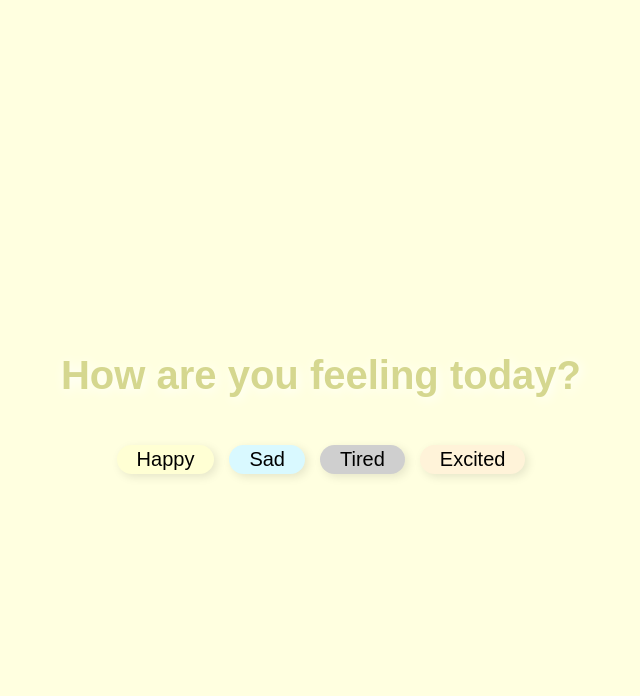
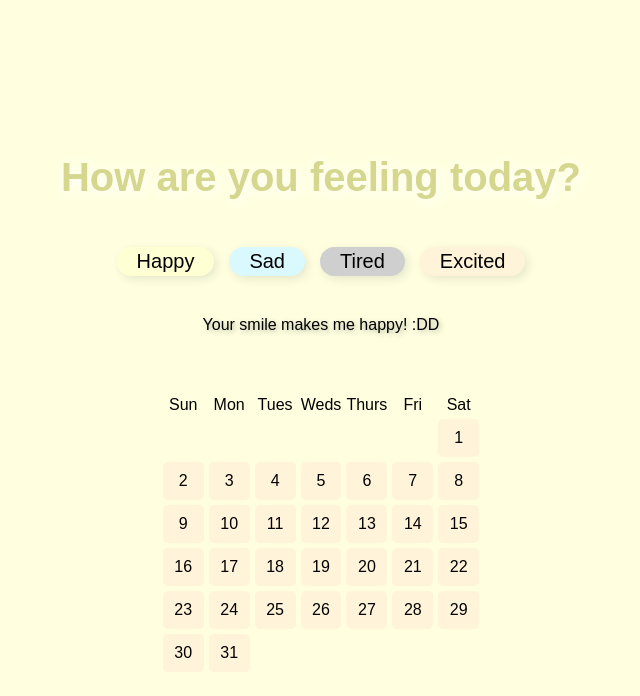
Before and after one commit to kwilque/mood-tracker, a plain HTML site: page index.html in a window 1280 px wide. Both pictures are taken after a click on the button "Happy". Shown: the whole page, without its empty margins (319-959 px from the left). Drawn offline with Linux system fonts and the light colour scheme; a web font is replaced by a local one.

Commit message:
Add files via upload

```diff
--- a/index.html
+++ b/index.html
@@ -22,29 +22,6 @@
                 margin: 0;
                 background:  #f0c4c4;
             }
-            /*.sparkle{
-                position: absolute;
-                width: 10px;
-                height:10px;
-                background:white;
-                transform: rotate(45deg);
-                border-radius: 50%;
-                box-shadow:0 0 10px white, 0 0 20px rgba(255,255,255,0,8);
-                opacity: 0.8;
-                animation: sparkle-animation 3s ease-in-out infinite, floaty-motion 5s ease-in-out infinite;
-            }
-            @keyframes sparkle-animation{
-                0% {transform: scale(1) rotate(45deg); opacity: 1;}
-                50% {transform: scale(1.5) rotate(45deg); opacity: 0.6;}
-                100% {transform: scale(1) rotate(45deg); opacity:0;}
-            }
-            @keyframes floaty-motion{
-                0% {transform: translate(0, 0) rotate(45deg);}
-                25% {transform: translate(-10px, -15px) rotate(50deg);}
-                50% {transform: translate(10px, 5px) rotate(40deg);}
-                75% {transform: translate(-5px, 10px) rotate(55deg);}
-                100% {transform: translate(0, 0) rotate(45deg);}
-            } */
             .container{
                 display:flex;
                 flex-direction:column;
@@ -73,7 +50,6 @@
                 padding: 3px 20px;
                 font-size: 20px;
                 font-family: "Minecraftia", sans-serif;
-                /* font-weight: bold; */
                 border: none;
                 border-radius: 20px;
                 transition: all 0.3s ease-out;
@@ -89,7 +65,35 @@
                 transform: scale(1) translateY(3px);
                 box-shadow: 2px 2px 0px rgba(0, 0, 0, 0.2);
             }
-
+            .message {
+                font-size: 1rem;
+                margin-top: 20px;
+                color: black;
+                text-shadow: 2px 2px 5px rgba(0,0,0,0.3);
+                min-height:40px;
+                opacity: 0;
+                transition: opacity 0.5s ease-out;
+            }
+            .calendar {
+                display: grid;
+                grid-template-columns: repeat(7,1fr);
+                grid-gap: 5px;
+                margin-top:20px;
+            }
+            .calendar-day{
+                padding: 10px;
+                background-color: #fff3d9;
+                border-radius:5px;
+                cursor: pointer;
+                text-align: center;
+                transition: background-color 0.3s;
+            }
+            .calendar-day:hover{
+                background-color: #fff0b3;
+            }
+            .calendar-day.selected{
+                background-color: #ffe2b1;
+            }
         </style>
 </head>
 <body>
@@ -101,25 +105,99 @@
             <button class = "mood-button" onclick="changeMood('tired')" style="background: #cfcfcf;"> Tired</button>
             <button class = "mood-button" onclick="changeMood('excited')" style="background: #fff3d9;"> Excited</button>
         </div>
+        <div class="message" id ="message"></div>
+        <div id="calendar" class="calendar"></div>
     </div>
     <script>
-        /*
-        function createSparkle(){
-            const sparkle = document.createElement("div");
-            sparkle.classList.add("sparkle");
+        function generateCalendar() {
+                const now = new Date();
+                const month = now.getMonth();
+                const year = now.getFullYear();
+                const firstDay = new Date(year,month,1).getDay();
+                const daysInMonth = new Date(year,month + 1, 0).getDate();
 
-            sparkle.style.left = `${Math.random()*window.innerWidth}px`;
-            sparkle.style.top = `${Math.random()*window.innerHeight}px`;
+                const calendarContainer = document.getElementById("calendar");
+                calendarContainer.innerHTML = ''
 
-            document.body.appendChild(sparkle);
+                const daysOfWeek = ["Sun", "Mon", "Tues", "Weds", "Thurs", "Fri", "Sat"];
+                for (let day of daysOfWeek) {
+                    const dayCell = document.createElement("div");
+                    dayCell.textContent = day;
+                    calendarContainer.appendChild(dayCell);
+                }
 
-            setTimeout(() => {
-                sparkle.remove();
-            }, 1500);
+                for (let i = 0; i < firstDay; i++) {
+                    const blankCell = document.createElement("div");
+                    calendarContainer.appendChild(blankCell);
+                }
 
+                let savedMoods = JSON.parse(localStorage.getItem('moods')) || {};
+
+                for (let i = 1; i <= daysInMonth; i++) {
+                    const dayCell = document.createElement("div");
+                    dayCell.classList.add("calendar-day");
+                    dayCell.textContent = i;
+
+                    if (savedMoods[i]) {
+                        dayCell.style.backgroundColor = getMoodColor(savedMoods[i]);
+                    }
+
+                    dayCell.addEventListener("click", function() {
+                        selectDay(i);
+                    });
+                    calendarContainer.appendChild(dayCell);
+                }
+            }
+
+            function getMoodColor(mood){
+                const moodColors = {
+                    happy: 'lightyellow',
+                    sad: 'lightblue',
+                    tired: 'lightgray',
+                    excited: '#ffe2b1'
+                };
+                return moodColors[mood] || '#fff';
+            }
+            /*function selectDay(day){
+                const selectedDay = document.querySelectorAll('.calendar-day');
+                selectedDay.forEach((dayElement) => {
+                    if (dayElement.textContent == day) {
+                        dayElement.classList.toggle("selected");
+                    }
+                });
+            }*/
+
+            function selectDay(day){
+                const selectedDay = document.querySelectorAll('.calendar-day');
+                selectedDay.forEach((dayElement) => {
+                    if (dayElement.textContent == day) {
+                        dayElement.classList.toggle("selected");
+                        const mood = getSelectedMood();
+                        if (mood) {
+                            dayElement.style.backgroundColor = getMoodColor(mood);
+                            saveMoodForDay(day,mood);
+                        }
+                    }
+                });
+            }
+
+        function saveMoodForDay(day,mood){
+            let savedMoods = JSON.parse(localStorage.getItem('moods')) || {};
+            savedMoods[day] = mood;
+            localStorage.setItem('moods', JSON.stringify(savedMoods));
         }
 
-        setInterval(createSparkle, 300);*/
+        function getSelectedMood(){
+            const moodButtons = document.querySelectorAll('.mood-button');
+            for (let button of moodButtons) {
+                if (button.style.background == document.body.style.background) {
+                    return button.textContent.trim().toLowerCase();
+                }
+            }
+            return null;
+        }
+
+        let selectedMood = null;
 
         function changeMood(mood) {
             let colors = {
@@ -139,7 +217,36 @@
                 sad: 'rgb(0, 0, 139)',
                 tired: 'rgba(0, 0, 0, 0.8)',
                 excited: 'rgba(139, 0, 0, 0.8)'
-            }
+            };
+
+            let messages = {
+                happy: [
+                    "You're shining bright today!",
+                    "Keep smiling!",
+                    "Happiness looks good on you :)",
+                    "Yay! I'm so happy for you! ^_^",
+                    "Your smile makes me happy! :DD"],
+                sad: [
+                    "It's okay to feel down.",
+                    "Sending you a virtual hug <3",
+                    "You're not alone <3",
+                    "You're stronger than you think. One step at a time. :D",
+                    "I'm here for you, always."],
+                tired: [
+                    "Maybe a nap will help? (-_-) zzZ",
+                    "Take a break, you deserve it!",
+                    "Hang in there, u got this!",
+                    "Rest is important, don't forget to recharge.",
+                    "Go easy on yourself! Your energy is improtant."],
+                excited: [
+                    "Your energy is contagious!",
+                    "What's got u so hyped? :oo",
+                    "i'm so excited for you!!",
+                    "Omg, tell me everything!! >o<",
+                    "Yayy! This is so exciting!"]
+            };
+
+            selectedMood = mood;
 
             document.body.style.background = colors[mood];
 
@@ -147,7 +254,13 @@
             title.style.color = textColors[mood];
             title.style.textShadow = `2px 2px 15px ${glowColors[mood]}`;
 
+            let messageBox = document.getElementById("message");
+            let randomMessage = messages[mood][Math.floor(Math.random()*messages[mood].length)];
+            messageBox.textContent = randomMessage;
+            messageBox.style.opacity = 1
         }
+
+        window.onload = generateCalendar;
     </script>
 </body>
 </html>
```
